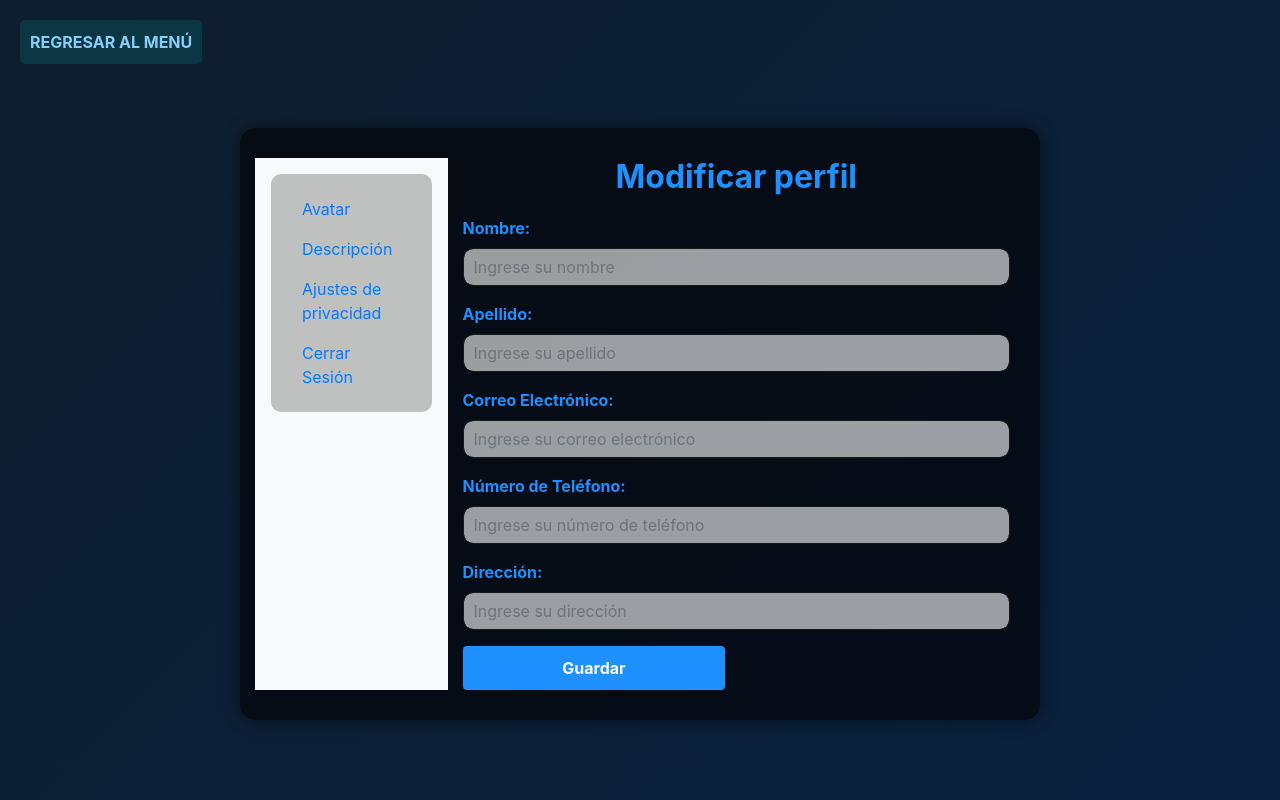
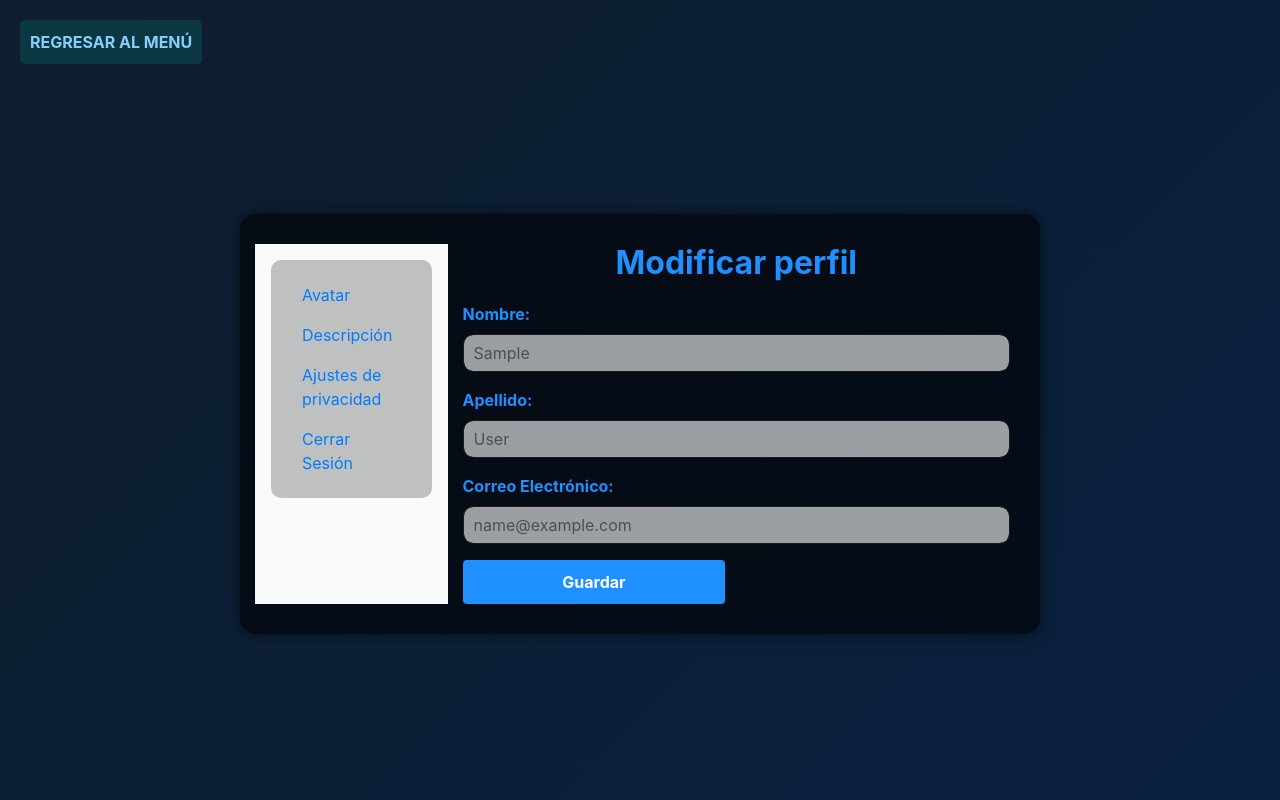
Before and after one commit to Blowser/biblioteca, a Django app: page /modificarperfil/ in a window 1280 px wide. Run offline with Django 5.2, Linux system fonts and the light colour scheme; the visitor is signed in with stand-in values (Sample User, id 1); some libraries are stand-ins or nearby versions.

Commit message:
Update modificarperfil.html
IMPLEMENTADO MODIFICAR PERFIL

```diff
--- a/tienda_juegos/juegos/templates/juegos/modificarperfil.html
+++ b/tienda_juegos/juegos/templates/juegos/modificarperfil.html
@@ -30,32 +30,20 @@
             {% csrf_token %}
             <div class="form-group">
                 <label for="nombre">Nombre:</label>
-              <input type="text" class="form-control" id="nombre" name="nombre" placeholder="Ingrese su nombre">
+                <input type="text" class="form-control" id="nombre" name="first_name" value="{{ user.first_name }}" placeholder="Ingrese su nombre">
                 <div id="errorNombre" class="text-danger"></div>
             </div>
 
             <div class="form-group">
                 <label for="apellido">Apellido:</label>
-              <input type="text" class="form-control" id="apellido" name="apellido" placeholder="Ingrese su apellido">
+                <input type="text" class="form-control" id="apellido" name="last_name" value="{{ user.last_name }}" placeholder="Ingrese su apellido">
                 <div id="errorApellido" class="text-danger"></div>
             </div>
 
             <div class="form-group">
                 <label for="correo">Correo Electrónico:</label>
-              <input type="email" class="form-control" id="correo" name="correo" placeholder="Ingrese su correo electrónico">
+                <input type="email" class="form-control" id="correo" name="email" value="{{ user.email }}" placeholder="Ingrese su correo electrónico">
                 <div id="errorCorreo" class="text-danger"></div>
-            </div>
-
-            <div class="form-group">
-              <label for="telefono">Número de Teléfono:</label>
-              <input type="tel" class="form-control" id="telefono" name="telefono" placeholder="Ingrese su número de teléfono">
-              <div id="errorTelefono" class="text-danger"></div>
-            </div>
-
-            <div class="form-group">
-              <label for="direccion">Dirección:</label>
-              <input type="text" class="form-control" id="direccion" name="direccion" placeholder="Ingrese su dirección">
-              <div id="errorDireccion" class="text-danger"></div>
             </div>
 
             <button type="submit" class="btn btn-primary">Guardar</button>
```
Lines whose indentation alone changed are shown as unchanged.
